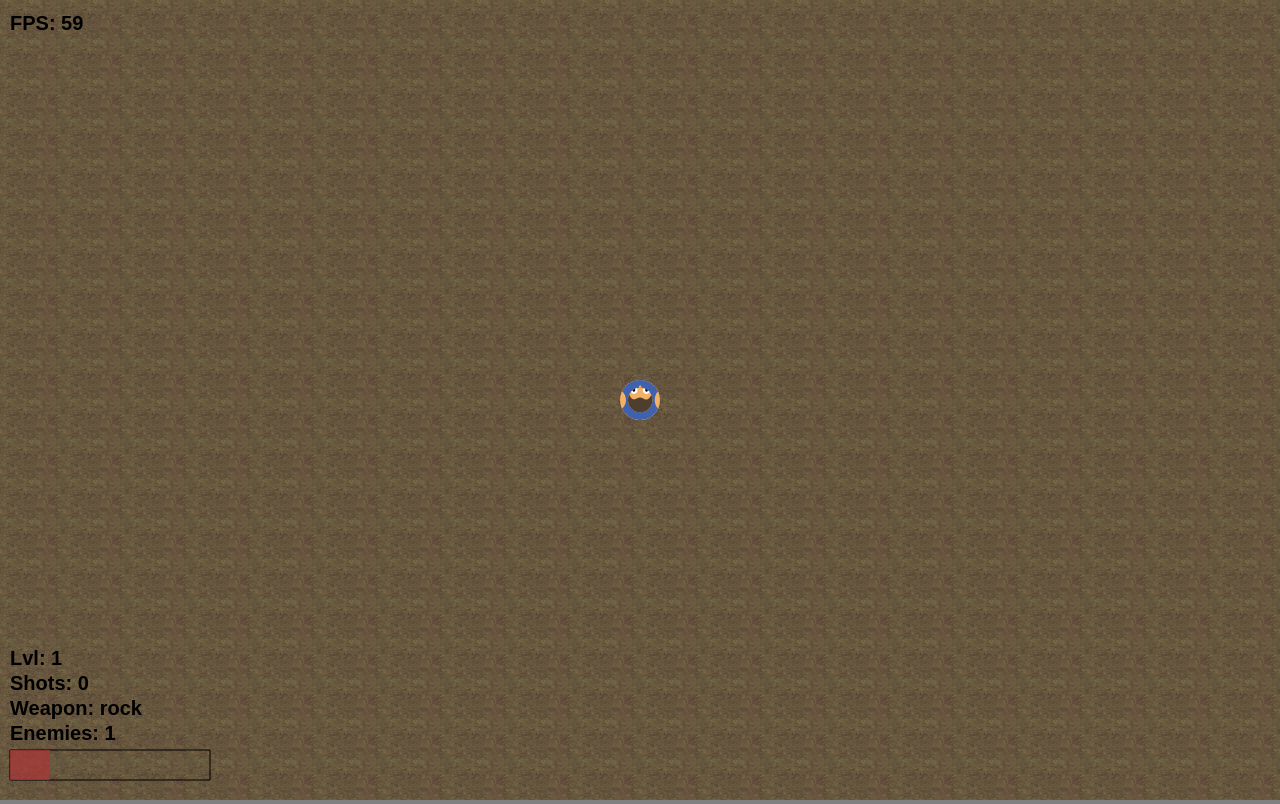
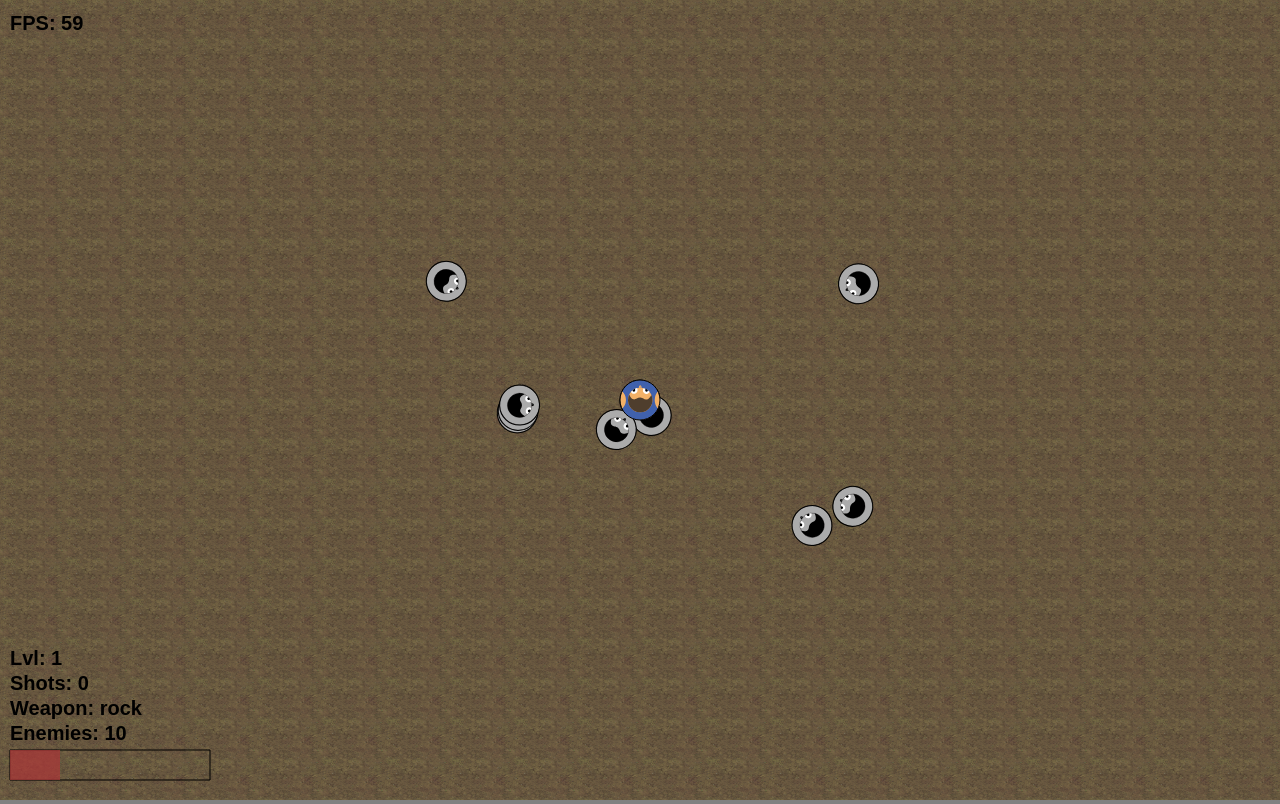
Before and after one commit to tempfliakos/gamePack, a plain HTML site: page pages/fighter.html in a window 1280 px wide. Drawn offline with nearby package versions, Linux system fonts and the light colour scheme.

Commit message:
collision detection

```diff
--- a/pages/fighter.html
+++ b/pages/fighter.html
@@ -12,6 +12,7 @@
 	<script src="../scripts/tilemap.js"></script>
     <script src="../scripts/hero.js"></script>
     <script src="../scripts/projectile.js"></script>
+    <script src="../scripts/enemy.js"></script>
     <script src="../scripts/fighter.js"></script>
 </body>
 
--- /dev/null
+++ b/scripts/enemy.js
@@ -0,0 +1,54 @@
+class Enemy {
+    constructor(name, positionX, positionY, width, height, hp, damage, src) {
+        this.name = name;
+        this.positionX = positionX;
+        this.positionY = positionY;
+        this.speed = 100;
+        this.width = width;
+        this.height = height;
+        this.hp = hp;
+        this.damage = damage;
+        this.image = new Image();
+        this.image.src = src;
+    }
+
+    draw() {
+        rotate = Math.atan2(hero.positionY - this.positionY, hero.positionX - this.positionX) + Math.PI / 2;
+
+        context.save();
+
+        context.translate(this.positionX + this.width / 2, this.positionY + this.height / 2);
+        context.rotate(rotate);
+        context.translate(-this.positionX + -this.width / 2, -this.positionY + -this.height / 2);
+        context.drawImage(this.image, this.positionX, this.positionY, this.width, this.height);
+        context.beginPath();
+        context.arc(this.positionX + this.width / 2, this.positionY + this.height / 2, this.width / 2, 0, 2 * Math.PI, false);
+        context.stroke();
+        context.clip();
+        context.closePath();
+
+        context.restore();
+    }
+
+    step(modifier, hero) {
+        const angle = Math.atan2(this.positionY - hero.positionY, this.positionX - hero.positionX);
+        const heroPosition = {
+            x: Math.cos(angle),
+            y: Math.sin(angle)
+        }
+        if (isEnemyHit(this, hero)) {
+            hero.actualHp -= this.damage;
+        }
+        const velocity = this.speed * modifier;
+        this.positionX -= (heroPosition.x * velocity);
+        this.positionY -= heroPosition.y * velocity;
+        this.draw();
+    }
+}
+
+function isEnemyHit(enemy, hero) {
+    let dx = (enemy.positionX + enemy.width / 2) - (hero.positionX + hero.width / 2);
+    let dy = (enemy.positionY + enemy.height / 2) - (hero.positionY + hero.height / 2);
+    let rSum = enemy.width / 2 + hero.width / 2;
+    return (dx * dx + dy * dy <= rSum * rSum);
+}
--- a/scripts/fighter.js
+++ b/scripts/fighter.js
@@ -26,6 +26,9 @@ canvas.onmousedown = function (e) {
 let interval;
 
 canvas.addEventListener("mousedown", e => {
+	if (interval) {
+		clearInterval(interval);
+	}
 	interval = setInterval(generateProjectile, 100);
 });
 
@@ -37,52 +40,13 @@ addEventListener('resize', initCanvasSize);
 
 initCanvasSize();
 
-class Enemy {
-	constructor(name, positionX, positionY, width, height, hp, damage, src) {
-		this.name = name;
-		this.positionX = positionX;
-		this.positionY = positionY;
-		this.speed = 50;
-		this.width = width;
-		this.height = height;
-		this.hp = hp;
-		this.damage = damage;
-		this.image = new Image();
-		this.image.src = src;
-	}
-
-	draw() {
-		rotate = Math.atan2(hero.positionY - this.positionY, hero.positionX - this.positionX) + Math.PI / 2;
-		context.beginPath();
-		context.save();
-		context.translate(this.positionX + this.width / 2, this.positionY + this.height / 2);
-		context.rotate(rotate);
-		context.translate(-this.positionX + -this.width / 2, -this.positionY + -this.height / 2);
-		context.drawImage(this.image, this.positionX, this.positionY, this.width, this.height);
-
-		context.restore();
-	}
-
-	step(modifier) {
-		const angle = Math.atan2(this.positionY - hero.positionY, this.positionX - hero.positionX);
-		const heroPosition = {
-			x: Math.cos(angle),
-			y: Math.sin(angle)
-		}
-		const velocity = this.speed * modifier;
-		//this.positionX -= (heroPosition.x * velocity);
-		//this.positionY -= heroPosition.y * velocity;
-		this.draw();
-	}
-}
-
-let hero = new Hero('Unkindled', (canvas.width / 2) - 20, (canvas.height / 2) - 20, 40, 40, 20, 100);
+let hero = new Hero('Unkindled', (canvas.width / 2) - 20, (canvas.height / 2) - 20, 40, 40, 1000, 1000);
 let then = Date.now();
 let rotate;
 
 let projectiles = [];
 let enemies = [];
-let maxEnemies = 1;
+let maxEnemies = 10;
 
 function drawHud() {
 	let bad = "rgba(168, 55, 55, 0.75)";
@@ -122,14 +86,15 @@ function drawHud() {
 function drawObjects(delta) {
 	drawMap(canvas, context);
 	drawHud();
-	hero.draw();
+
 	for (let projectile of projectiles) {
 		projectile.step(delta / 1000, enemies);
 	}
 
 	for (let enemy of enemies) {
-		enemy.step(delta / 1000);
+		enemy.step(delta / 1000, hero);
 	}
+	hero.draw();
 }
 
 function generateEnemies() {
--- a/scripts/hero.js
+++ b/scripts/hero.js
@@ -34,12 +34,19 @@ class Hero {
 
     draw() {
         rotate = Math.atan2(mouse.y - this.positionY, mouse.x - this.positionX) + Math.PI / 2;
-        context.beginPath();
+
 		context.save();
+
 		context.translate(this.positionX + this.width / 2, this.positionY + this.height / 2);
 		context.rotate(rotate);
 		context.translate(-this.positionX + -this.width / 2, -this.positionY + -this.height / 2);
 		context.drawImage(this.image, this.positionX, this.positionY, this.width, this.height);
+		context.beginPath();
+		context.arc(this.positionX + this.width / 2, this.positionY + this.height / 2, this.width / 2, 0, 2 * Math.PI, false);
+		context.stroke();
+		context.clip();
+		context.closePath();
+
 		context.restore();
     }
 
--- a/scripts/projectile.js
+++ b/scripts/projectile.js
@@ -9,7 +9,7 @@
 
 const defaultType = {
     radius: 5,
-    damage: 10,
+    damage: 1,
     color: 'black',
     speed: 500
 }
@@ -37,7 +37,7 @@ class Projectile {
         for (let enemy of enemies) {
             if (isProjectileHit(this, enemy)) {
                 this.hit = true;
-                enemy.hp -= this.damage;
+                enemy.hp -= this.type.damage;
             }
         }
         const velocity = this.type.speed * modifier;
@@ -48,8 +48,8 @@ class Projectile {
 }
 
 function isProjectileHit(projectile, enemy) {
-    let dx = enemy.positionX - projectile.positionX;
-    let dy = enemy.positionY - projectile.positionY;
-    let rSum = projectile.width + enemy.width;
+    let dx = (enemy.positionX + enemy.width / 2) - projectile.positionX;
+    let dy = (enemy.positionY + enemy.height / 2) - projectile.positionY;
+    let rSum = projectile.type.radius + enemy.width / 2;
     return (dx * dx + dy * dy <= rSum * rSum);
 }
```
Lines whose indentation alone changed are shown as unchanged.
